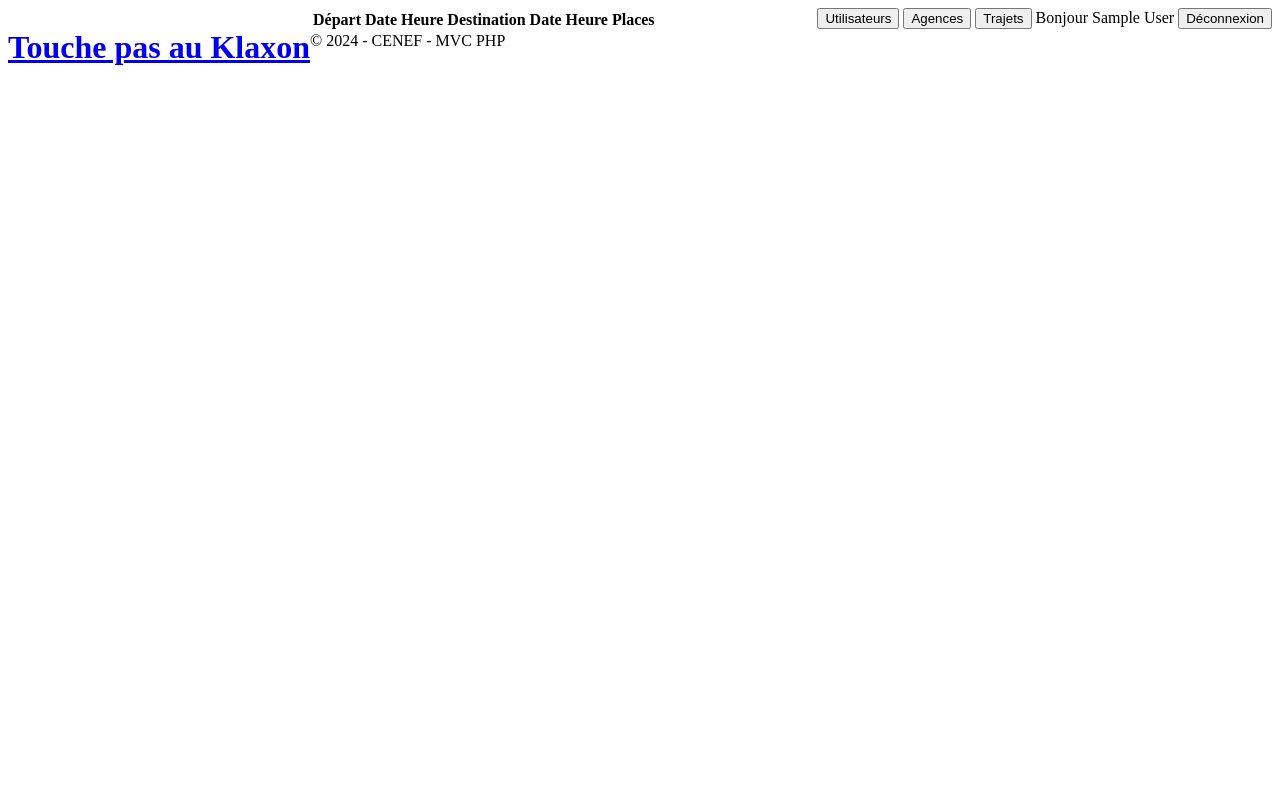
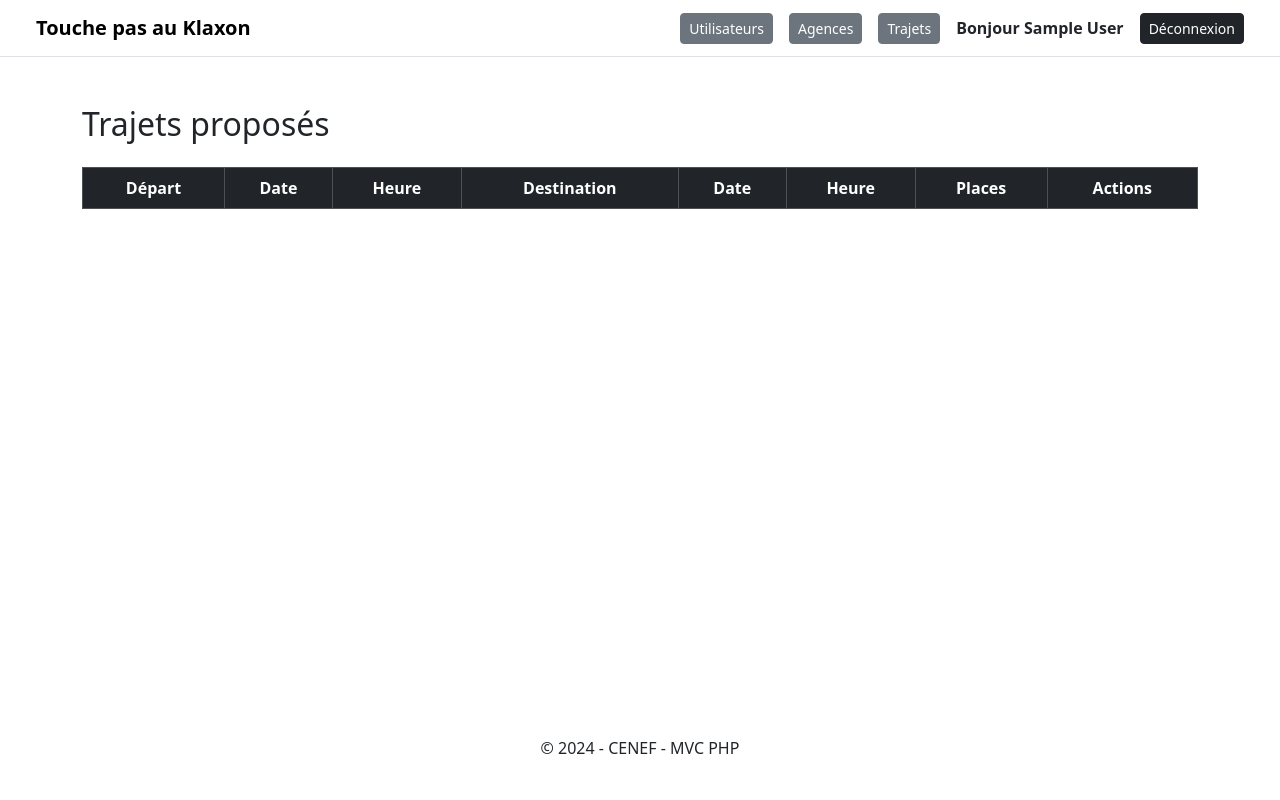
Before and after one commit to O1Alex/Projet_Klaxon, a PHP site: page /homepage.php in a window 1280 px wide. Run offline with PHP 8.4, Linux system fonts and the light colour scheme; the visitor is signed in with stand-in values (Sample User, id 1); tables that the repository leaves empty hold one stand-in row (values such as "Sample post"); lists and menus that the app fills with data are empty.

Commit message:
mise en page de la page d'accueil admin/utilisateur et non connecté + des différentes liste (agence, trajet et utilisateur pour admin)

```diff
--- a/View/Connexion.php
+++ b/View/Connexion.php
@@ -25,6 +25,7 @@ if($_SERVER['REQUEST_METHOD']==='POST'){
 <head>
     <meta charset="UTF-8">
     <meta name="viewport" content="width=device-width, initial-scale=1.0">
+    <link href="https://cdn.jsdelivr.net/npm/bootstrap@5.3.8/dist/css/bootstrap.min.css" rel="stylesheet" integrity="sha384-sRIl4kxILFvY47J16cr9ZwB07vP4J8+LH7qKQnuqkuIAvNWLzeN8tE5YBujZqJLB" crossorigin="anonymous">
     <title> Page de connexion</title>
 
 </head>
--- a/View/footer.php
+++ b/View/footer.php
@@ -1,3 +1,3 @@
-<footer class="text-center py-3 mt-auto">
+<footer class="text-center py-3 mt-auto mb-4">
     &copy; 2024 - CENEF - MVC PHP
 </footer>
--- a/View/header.php
+++ b/View/header.php
@@ -1,53 +1,57 @@
 <?php
+if(session_status()==PHP_SESSION_NONE){
     session_start();
+}
 ?>
 
 <header>
-    <!-- header à gauche -->
-    <div style="float:left">
+    <nav class="navbar navbar-expand-lg navbar-light bg-white border-bottom px-4">
+        <div class="container-fluid">
+
+        <!-- Header gauche -->
             <!-- Administrateur -->
-        <?php
-        if(isset($_SESSION['user_id']) && $_SESSION['user_role']=='admin'){ ?>
-            <h1><a href="admin_dashboard.php">Touche pas au Klaxon</a></h1>
+            <?php if (isset($_SESSION['user_id']) && $_SESSION['user_role'] === 'admin') { ?>
+                <a class="navbar-brand fw-bold" href="admin_dashboard.php">
+                    Touche pas au Klaxon
+                </a>
+            <!-- Autre -->
             <?php } else { ?>
-            <h1>Touche pas au Klaxon</h1>
+                <span class="navbar-brand fw-bold">
+                    Touche pas au Klaxon
+                </span>
             <?php } ?>
-    </div>
 
-    <!-- header à droite -->
-    <div style="float:right">
+        <!-- Header droite -->
+            <div class="d-flex align-items-center gap-3 ms-auto">
 
             <!-- Utilisateur connecté -->
-        <?php if(isset($_SESSION['user_id'])){ ?>
+                <?php if (isset($_SESSION['user_id'])) { ?>
 
                     <!-- Administrateur -->
-            <?php if($_SESSION['user_role']=='admin'){ ?>
-                <nav>
-                    <a href="admin_dashboard.php?section=users"><button>Utilisateurs</button></a>
-                    <a href="admin_dashboard.php?section=agences"><button>Agences</button></a>
-                    <a href="admin_dashboard.php?section=trajets"><button>Trajets</button></a>
-                    <span><?php echo htmlspecialchars("Bonjour ".$_SESSION['user_name']); ?></span>
-                    <a href="../Deconnexion.php"><button class="btn btn-dark rounded" type="submit">Déconnexion</button></a>
-
-                </nav>
+                    <?php if ($_SESSION['user_role'] === 'admin') { ?>
+                        <a href="admin_dashboard.php?section=users" class="btn btn-secondary btn-sm"> Utilisateurs </a>
+                        <a href="admin_dashboard.php?section=agences" class="btn btn-secondary btn-sm"> Agences </a>
+                        <a href="admin_dashboard.php?section=trajets" class="btn btn-secondary btn-sm"> Trajets </a>
 
 
                     <!-- Utilisateur normal -->
                     <?php } else { ?>
-                <div style="margin:0 20px">
-                    <form style="display:inline" action="create_trajet.php">
-                        <button class="btn btn-dark rounded" type="submit">Proposer un trajet</button>
-                    </form>
-                    <span><?php echo htmlspecialchars("Bonjour ".$_SESSION['user_name']); ?></span>
-                    <a href="Deconnexion.php"><button class="btn btn-dark rounded" type="submit">Déconnexion</button></a>
-                </div>
+                        <a href="create_trajet.php" class="btn btn-dark btn-sm"> Proposer un trajet </a>
                     <?php } ?>
+
+                    <!-- Administrateur et Utilisateur normal -->
+                    <span class="fw-semibold text-nowrap">
+                        <?php echo htmlspecialchars("Bonjour " . $_SESSION['user_name']); ?>
+                    </span>
+
+                    <a href="../Deconnexion.php" class="btn btn-dark btn-sm"> Déconnexion </a>
 
                 <!-- Utilisateur non connecté -->
                 <?php } else { ?>
-            <form action="Connexion.php">
-                <button class="btn btn-dark rounded" type="submit">Formulaire de Connexion</button>
-            </form>
+                    <a href="Connexion.php" class="btn btn-dark btn-sm"> Formulaire de Connexion </a>
                 <?php } ?>
+
             </div>
+        </div>
+    </nav>
 </header>
--- a/View/homepage.php
+++ b/View/homepage.php
@@ -17,14 +17,22 @@ $modalDetails=$trajetController->getDetailsTrajet($modalTrajetId)
 <head>
     <meta charset="UTF-8">
     <meta name="viewport" content="width=device-width, initial-scale=1.0">
+    <link href="https://cdn.jsdelivr.net/npm/bootstrap@5.3.8/dist/css/bootstrap.min.css" rel="stylesheet" integrity="sha384-sRIl4kxILFvY47J16cr9ZwB07vP4J8+LH7qKQnuqkuIAvNWLzeN8tE5YBujZqJLB" crossorigin="anonymous">
+    <link href="https://cdn.jsdelivr.net/npm/bootstrap-icons/font/bootstrap-icons.css" rel="stylesheet">
+
     <title>Document</title>
 </head>
-<body>
+<body class="d-flex flex-column min-vh-100">
+
     <?php include 'header.php' ?>
 
+    <main class="container my-5">
+
+        <h2 class="mb-4">Trajets proposés</h2>
+        <div class="table-responsive">
+
             <!-- Tableau des trajets -->
-    <div class="container mt-5 justify-content-center">
-        <table class="table table-bordered table-striped">
+            <table class="table table-striped table-bordered align-middle text-center">
                 <thead class="table-dark">
                     <tr>
                         <th>Départ</th>
@@ -34,57 +42,59 @@ $modalDetails=$trajetController->getDetailsTrajet($modalTrajetId)
                         <th>Date</th>
                         <th>Heure</th>
                         <th>Places</th>
-                    <th></th>
+                        <th>Actions</th>
                     </tr>
                 </thead>
 
-            <?php foreach($trajets as $trajet){
+                <tbody>
+                <?php foreach ($trajets as $trajet) {
                     $dep = new DateTime($trajet['departure_date']);
-                $arr = new DateTime($trajet['arrival_date']);?>
+                    $arr = new DateTime($trajet['arrival_date']);
+                ?>
                     <tr>
-                    <td><?php echo $trajet['start_city']?></td>
-                    <td><?php echo $dep->format('Y-m-d')?></td>
-                    <td><?php echo $dep->format('H:i')?></td>
-                    <td><?php echo $trajet['end_city']?></td>
-                    <td><?php echo $arr->format('Y-m-d')?></td>
-                    <td><?php echo $arr->format('H:i')?></td>
-                    <td><?php echo $trajet['available_seats']?></td>
+                        <td><?= htmlspecialchars($trajet['start_city']) ?></td>
+                        <td><?= $dep->format('d/m/Y') ?></td>
+                        <td><?= $dep->format('H:i') ?></td>
+                        <td><?= htmlspecialchars($trajet['end_city']) ?></td>
+                        <td><?= $arr->format('d/m/Y') ?></td>
+                        <td><?= $arr->format('H:i') ?></td>
+                        <td><?= (int)$trajet['available_seats'] ?></td>
 
-                    <?php if(isset($_SESSION['user_id'])){?>
                         <td>
-                            <a href="homepage.php?id=<?php echo $trajet['id']?>">
-                                <svg xmlns="http://www.w3.org/2000/svg" width="20" height="20" fill="currentColor" class="bi bi-eye" viewBox="0 0 16 16" color='black'>
-                                    <path d="M16 8s-3-5.5-8-5.5S0 8 0 8s3 5.5 8 5.5S16 8 16 8M1.173 8a13 13 0 0 1 1.66-2.043C4.12 4.668 5.88 3.5 8 3.5s3.879 1.168 5.168 2.457A13 13 0 0 1 14.828 8q-.086.13-.195.288c-.335.48-.83 1.12-1.465 1.755C11.879 11.332 10.119 12.5 8 12.5s-3.879-1.168-5.168-2.457A13 13 0 0 1 1.172 8z"/>
-                                    <path d="M8 5.5a2.5 2.5 0 1 0 0 5 2.5 2.5 0 0 0 0-5M4.5 8a3.5 3.5 0 1 1 7 0 3.5 3.5 0 0 1-7 0"/>
-                                </svg>
+                            <div class="d-flex justify-content-center gap-3">
+
+                                <!-- Affichage information du trajet (modale) -->
+                                <a href="homepage.php?id=<?= $trajet['id'] ?>" class="text-dark">
+                                    <i class="bi bi-eye fs-5"></i>
                                 </a>
 
-                            <?php $isAuthor=$trajetController->isAuthor($_SESSION['user_id'],$trajet['id']) ?>
-                                <?php if ($isAuthor){?>
+                                <?php if (isset($_SESSION['user_id'])) {
+                                    $isAuthor = $trajetController->isAuthor($_SESSION['user_id'], $trajet['id']);
+                                    if ($isAuthor) { ?>
 
-                            <a href="edit_trajet.php?id=<?php echo $trajet['id']?>">
-                                <svg xmlns="http://www.w3.org/2000/svg" width="20" height="20" fill="currentColor" class="bi bi-pencil-square" viewBox="0 0 16 16" color='black'>
-                                    <path d="M15.502 1.94a.5.5 0 0 1 0 .706L14.459 3.69l-2-2L13.502.646a.5.5 0 0 1 .707 0l1.293 1.293zm-1.75 2.456-2-2L4.939 9.21a.5.5 0 0 0-.121.196l-.805 2.414a.25.25 0 0 0 .316.316l2.414-.805a.5.5 0 0 0 .196-.12l6.813-6.814z"/>
-                                    <path fill-rule="evenodd" d="M1 13.5A1.5 1.5 0 0 0 2.5 15h11a1.5 1.5 0 0 0 1.5-1.5v-6a.5.5 0 0 0-1 0v6a.5.5 0 0 1-.5.5h-11a.5.5 0 0 1-.5-.5v-11a.5.5 0 0 1 .5-.5H9a.5.5 0 0 0 0-1H2.5A1.5 1.5 0 0 0 1 2.5z"/>
-                                </svg>
+                                    <!-- Modification du trajet -->
+                                    <a href="edit_trajet.php?id=<?= $trajet['id'] ?>" class="text-dark">
+                                        <i class="bi bi-pencil-square fs-5"></i>
                                     </a>
 
-                            <form action="delete_trajet.php" method="POST">
-                                <input type="hidden" name="trajet_id" value="<?php echo $trajet['id']?>">
-                                <button type="submit" onclick="return confirm('Voulez vous vraiment supprimer ?')" style="border:none; background:none;">
-                                    <svg xmlns="http://www.w3.org/2000/svg" width="20" height="20" fill="currentColor" class="bi bi-trash3" viewBox="0 0 16 16">
-                                        <path d="M6.5 1h3a.5.5 0 0 1 .5.5v1H6v-1a.5.5 0 0 1 .5-.5M11 2.5v-1A1.5 1.5 0 0 0 9.5 0h-3A1.5 1.5 0 0 0 5 1.5v1H1.5a.5.5 0 0 0 0 1h.538l.853 10.66A2 2 0 0 0 4.885 16h6.23a2 2 0 0 0 1.994-1.84l.853-10.66h.538a.5.5 0 0 0 0-1zm1.958 1-.846 10.58a1 1 0 0 1-.997.92h-6.23a1 1 0 0 1-.997-.92L3.042 3.5zm-7.487 1a.5.5 0 0 1 .528.47l.5 8.5a.5.5 0 0 1-.998.06L5 5.03a.5.5 0 0 1 .47-.53Zm5.058 0a.5.5 0 0 1 .47.53l-.5 8.5a.5.5 0 1 1-.998-.06l.5-8.5a.5.5 0 0 1 .528-.47M8 4.5a.5.5 0 0 1 .5.5v8.5a.5.5 0 0 1-1 0V5a.5.5 0 0 1 .5-.5"/>
-                                    </svg>
+                                    <!-- Suppression du trajet -->
+                                    <form action="delete_trajet.php" method="POST" class="d-inline">
+                                        <input type="hidden" name="trajet_id" value="<?= $trajet['id'] ?>">
+                                        <button type="submit"
+                                                class="btn p-0 text-dark"
+                                                onclick="return confirm('Voulez-vous vraiment supprimer ce trajet ?')">
+                                            <i class="bi bi-trash3 fs-5"></i>
                                         </button>
                                     </form>
 
+                                <?php }} ?>
+                            </div>
                         </td>
-                    <?php }}?>
                     </tr>
                 <?php } ?>
+                </tbody>
             </table>
         </div>
-
 
 
         <!-- Modale -->
@@ -111,7 +121,9 @@ $modalDetails=$trajetController->getDetailsTrajet($modalTrajetId)
                 </div>
             </div>
         <?php }?>
+    </main>
 
     <?php include 'footer.php' ?>
+
 </body>
 </html>
```
Also changed, not shown: View/Admin/Agences/list_agences.php (+23 -19 lines), View/Admin/Trajets/list_trajets.php (+15 -8 lines), View/Admin/Users/list_users.php (+9 -4 lines), public/style.scss (added, +9 -0 lines). Lines whose indentation alone changed are shown as unchanged.
